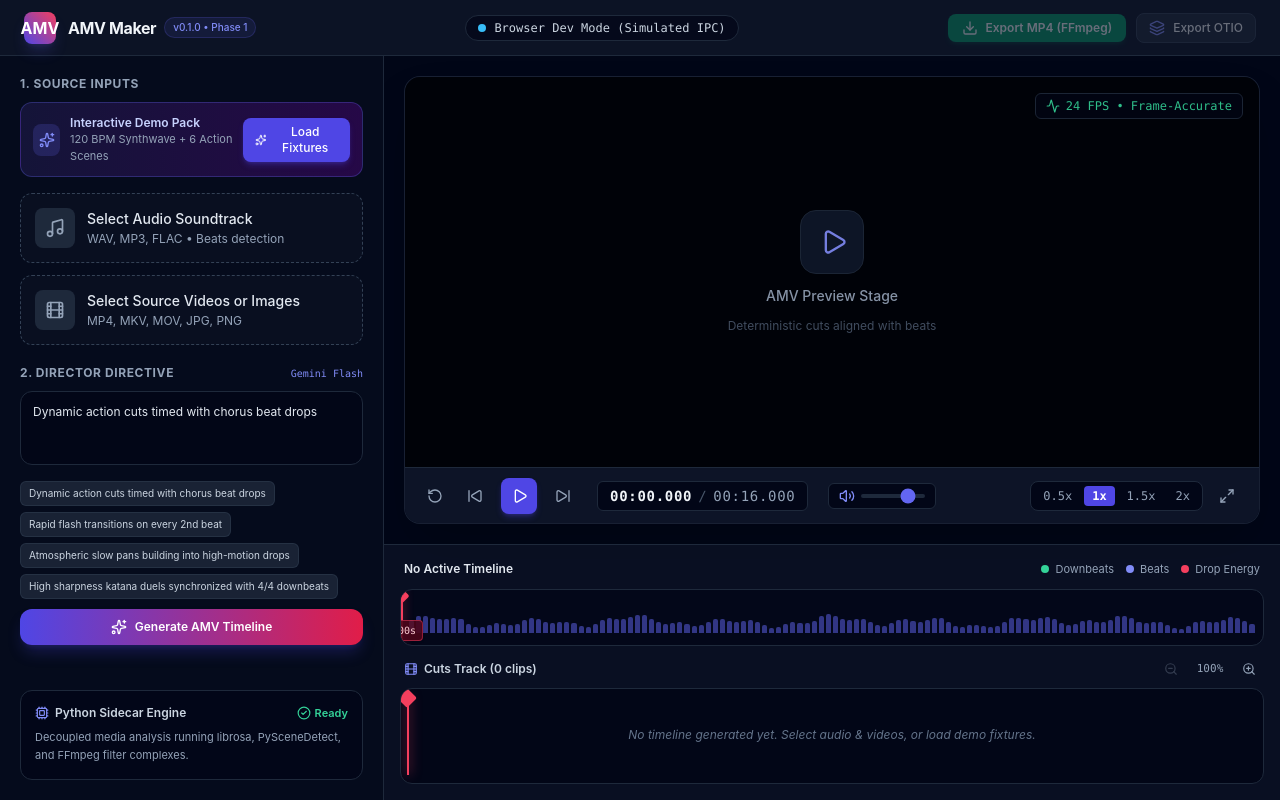
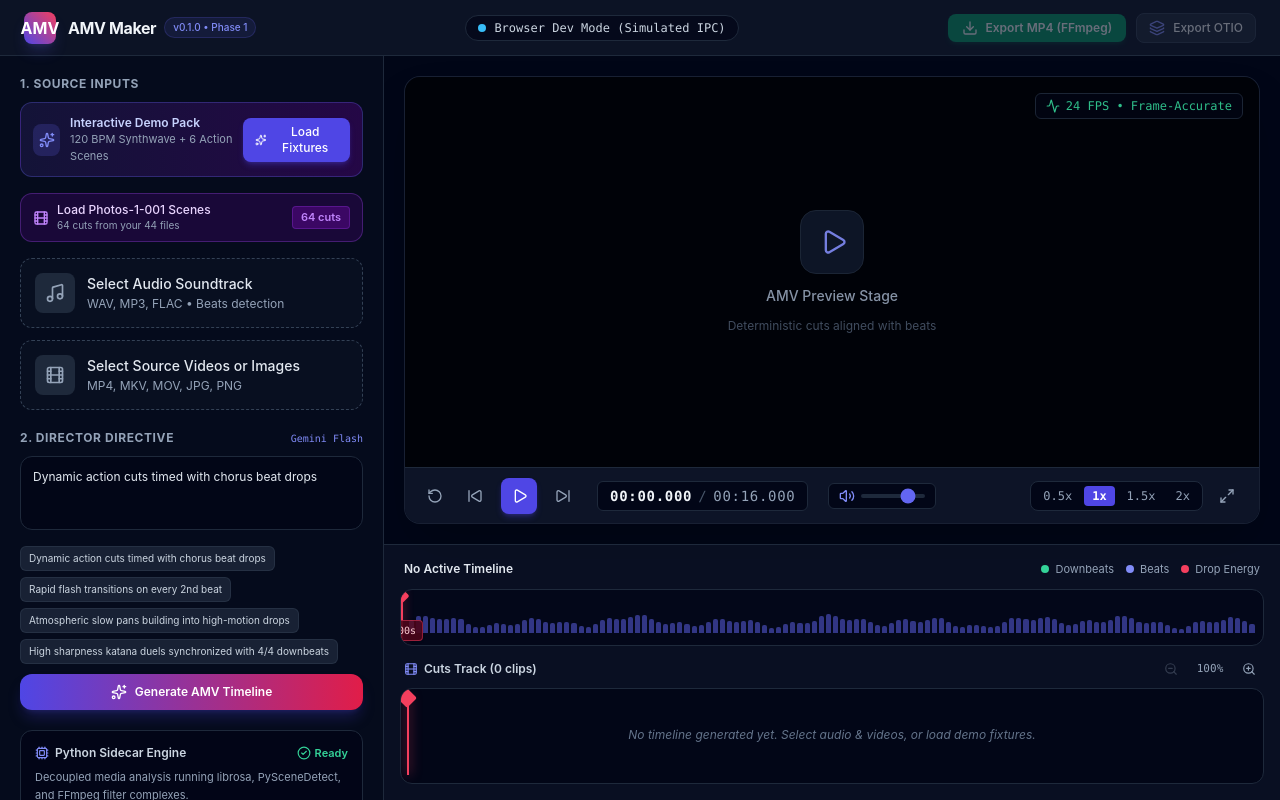
Before and after one commit to vmatrixdev/frame-beat, a React (Vite) app in the folder app/: page / in a window 1280 px wide. Built offline with nearby package versions, Linux system fonts and the light colour scheme; the HTML template or start-up script is replaced by a standard one.

Commit message:
feat(ui): add direct loader and static thumbnail server for pre-analyzed PySceneDetect cuts

```diff
--- a/app/src/App.tsx
+++ b/app/src/App.tsx
@@ -95,6 +95,29 @@ export default function App() {
       console.error("Scene analysis failed:", err);
     } finally {
       setIsAnalyzingScenes(false);
+    }
+  };
+
+  // Load Pre-Analyzed PySceneDetect Scenes (personal_scenes.json)
+  const handleLoadAnalyzedScenes = async () => {
+    try {
+      const res = await fetch("/api/get-analyzed-scenes");
+      if (res.ok) {
+        const data = await res.json();
+        const adjustedScenes = {
+          ...data,
+          scenes: data.scenes.map((s: { keyframe_path?: string }) => ({
+            ...s,
+            keyframe_path: s.keyframe_path
+              ? `/cache/thumbnails/${s.keyframe_path.split("/").pop()}`
+              : undefined,
+          })),
+        };
+        setScenes(adjustedScenes);
+        setVideoDir("Photos-1-001");
+      }
+    } catch (err) {
+      console.error("Failed to load analyzed scenes:", err);
     }
   };
 
@@ -320,6 +343,7 @@ export default function App() {
               onSelectAudio={handleSelectAudio}
               onSelectVideoDir={handleSelectVideoDir}
               onLoadDemoFixtures={handleLoadDemoFixtures}
+              onLoadAnalyzedScenes={handleLoadAnalyzedScenes}
             />
           </div>
 
--- a/app/src/components/DropZones.tsx
+++ b/app/src/components/DropZones.tsx
@@ -12,6 +12,7 @@ export interface DropZonesProps {
   onSelectAudio: (path: string, file?: File) => void;
   onSelectVideoDir: (path: string, files?: File[]) => void;
   onLoadDemoFixtures: () => void;
+  onLoadAnalyzedScenes?: () => void;
 }
 
 export const DropZones: React.FC<DropZonesProps> = ({
@@ -25,6 +26,7 @@ export const DropZones: React.FC<DropZonesProps> = ({
   onSelectAudio,
   onSelectVideoDir,
   onLoadDemoFixtures,
+  onLoadAnalyzedScenes,
 }) => {
   const audioInputRef = useRef<HTMLInputElement>(null);
   const videoInputRef = useRef<HTMLInputElement>(null);
@@ -76,6 +78,25 @@ export const DropZones: React.FC<DropZonesProps> = ({
           Load Fixtures
         </button>
       </div>
+
+      {/* Pre-Analyzed Personal Media Quick-Load */}
+      {onLoadAnalyzedScenes && (
+        <button
+          onClick={onLoadAnalyzedScenes}
+          className="w-full py-2 px-3 rounded-xl bg-purple-950/40 hover:bg-purple-900/50 border border-purple-500/30 flex items-center justify-between transition text-left group"
+        >
+          <div className="flex items-center gap-2">
+            <Film className="w-4 h-4 text-purple-400 group-hover:scale-110 transition" />
+            <div>
+              <div className="text-xs font-medium text-purple-200">Load Photos-1-001 Scenes</div>
+              <div className="text-[10px] text-slate-400">64 cuts from your 44 files</div>
+            </div>
+          </div>
+          <span className="text-[11px] font-semibold text-purple-400 bg-purple-950 px-2 py-0.5 rounded border border-purple-800/60">
+            64 cuts
+          </span>
+        </button>
+      )}
 
       <div className="space-y-3">
         {/* Audio Track Drop Zone */}
--- a/app/vite.config.ts
+++ b/app/vite.config.ts
@@ -53,6 +53,30 @@ function amvEngineVitePlugin(): Plugin {
           }
         });
       });
+
+      // Serve cache/thumbnails for keyframe previews in browser
+      server.middlewares.use("/cache/thumbnails", (req, res, next) => {
+        const projectRoot = path.resolve(__dirname, "..");
+        const thumbName = path.basename(req.url || "");
+        const thumbPath = path.join(projectRoot, "cache", "thumbnails", thumbName);
+        if (fs.existsSync(thumbPath)) {
+          res.setHeader("Content-Type", "image/jpeg");
+          return fs.createReadStream(thumbPath).pipe(res);
+        }
+        next();
+      });
+
+      // API to fetch analyzed scenes (e.g. personal_scenes.json)
+      server.middlewares.use("/api/get-analyzed-scenes", (req, res) => {
+        const projectRoot = path.resolve(__dirname, "..");
+        const scenesFile = path.join(projectRoot, "export", "personal_scenes.json");
+        if (fs.existsSync(scenesFile)) {
+          res.setHeader("Content-Type", "application/json");
+          return fs.createReadStream(scenesFile).pipe(res);
+        }
+        res.statusCode = 404;
+        res.end(JSON.stringify({ error: "No personal_scenes.json found" }));
+      });
     },
   };
 }
```
